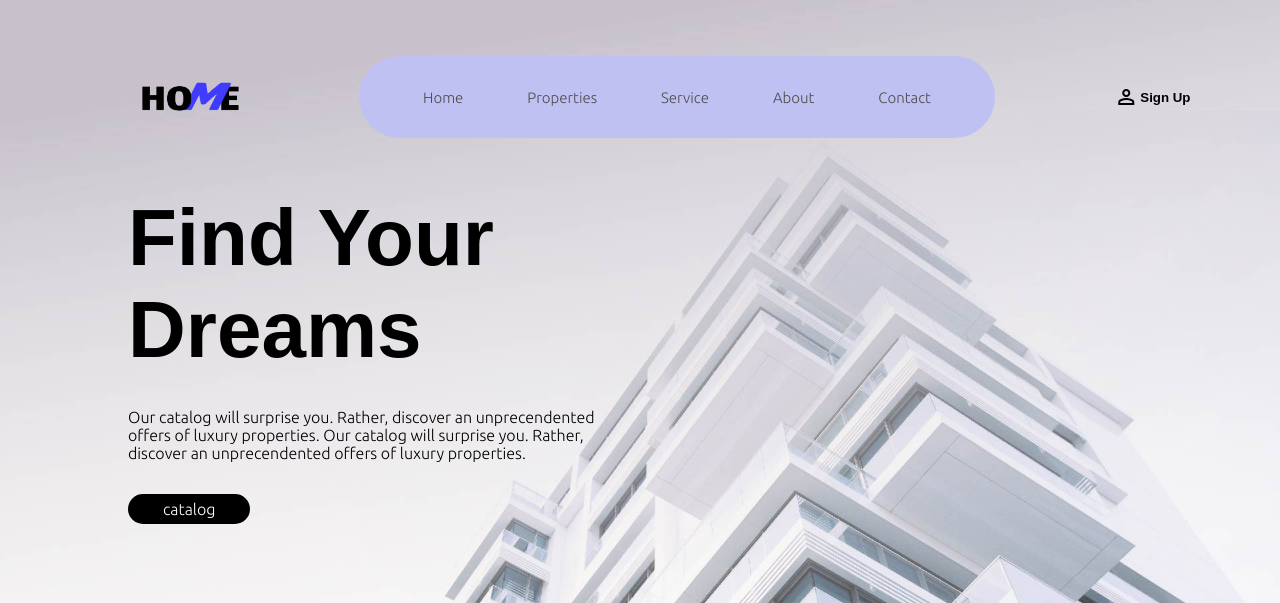
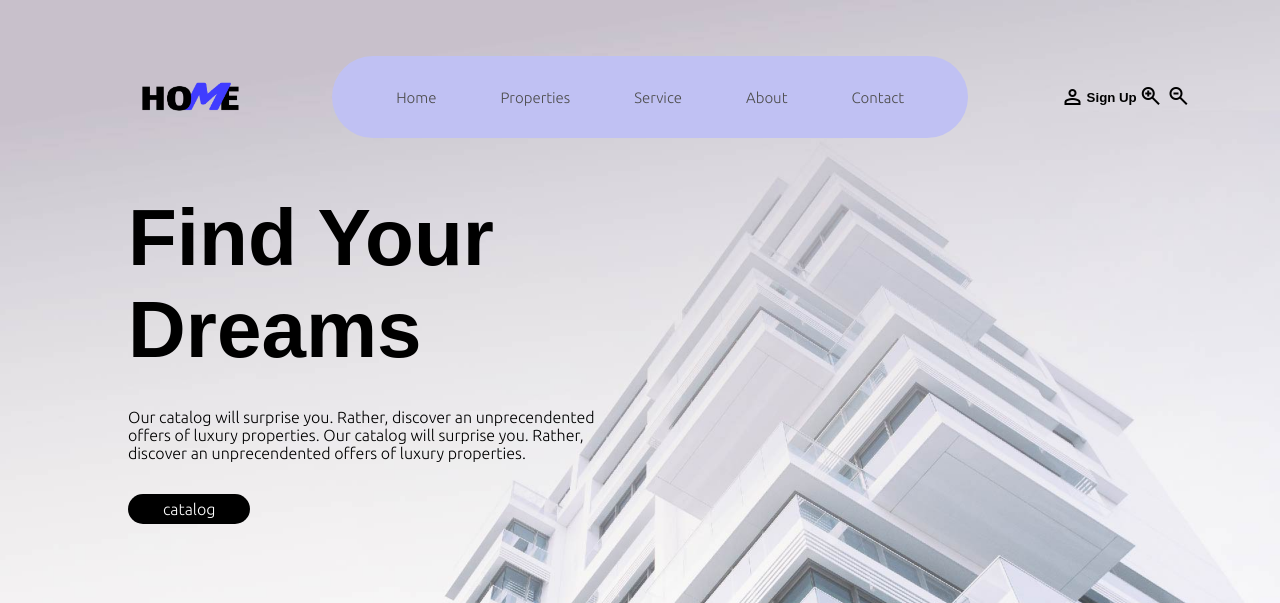
Before and after one commit to T-PYTHON-OCT-23/LAB-TEMPLATES-CSS-2, a Django app: page / in a window 1280 px wide. Shown: the top 603 px of the page. Run offline with Django 4.2, Linux system fonts and the light colour scheme; some web fonts are replaced.

Commit message:
cookies uppdated

```diff
--- a/RealEstate/main/static/css/main.css
+++ b/RealEstate/main/static/css/main.css
@@ -185,5 +185,5 @@ img {
 }
 
 .large {
-   font-size: 50px;
+   font-size: 30px;
 }
--- a/RealEstate/main/templates/main/base.html
+++ b/RealEstate/main/templates/main/base.html
@@ -33,6 +33,10 @@
             <div class="signup-container">
                 <span class="material-symbols-outlined">person</span>
                 <h5>Sign Up</h5>
+                <div class="display-font">
+                    <a href="{% url 'main:large_font_size_view' %}"><span class="material-symbols-outlined">zoom_in</span></a>
+                    <a href="{% url 'main:small_font_size_view' %}"><span class="material-symbols-outlined">zoom_out</span></a>
+                </div>
             </div>
 
         </nav>
```
